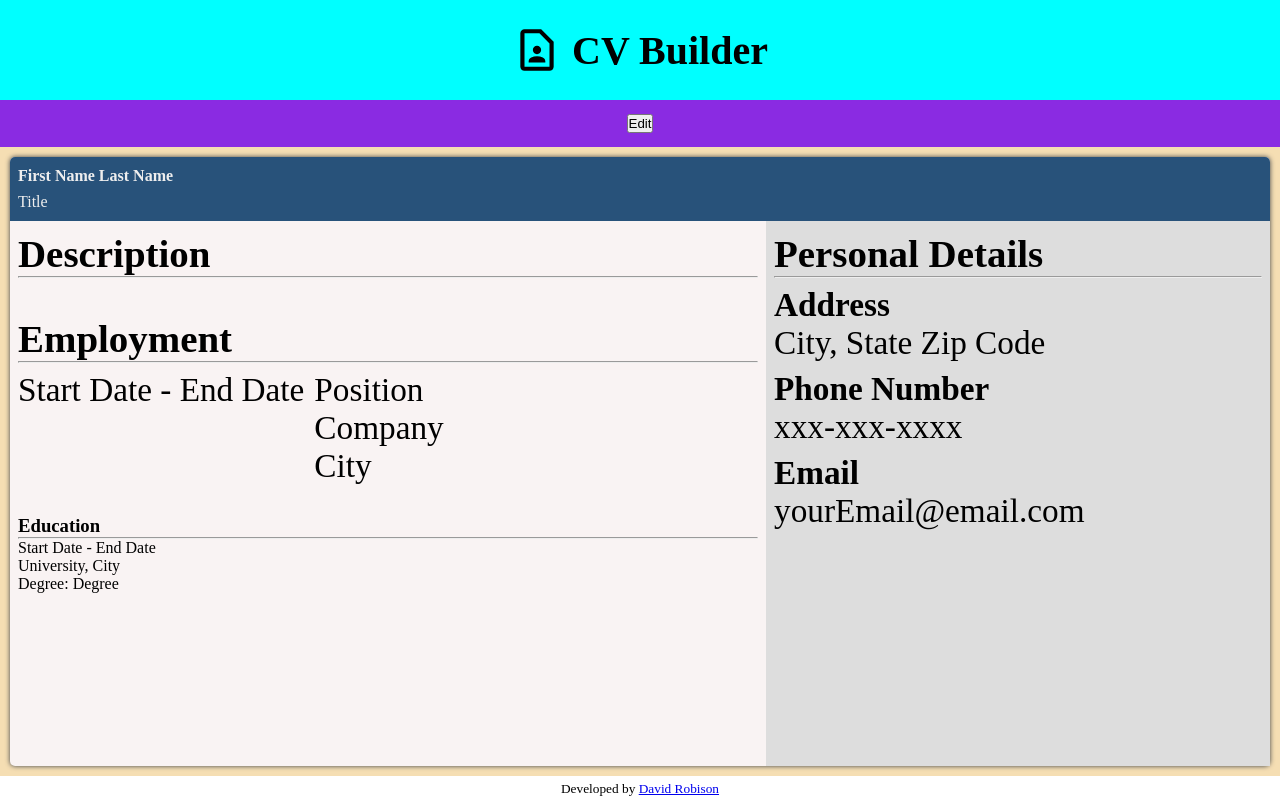
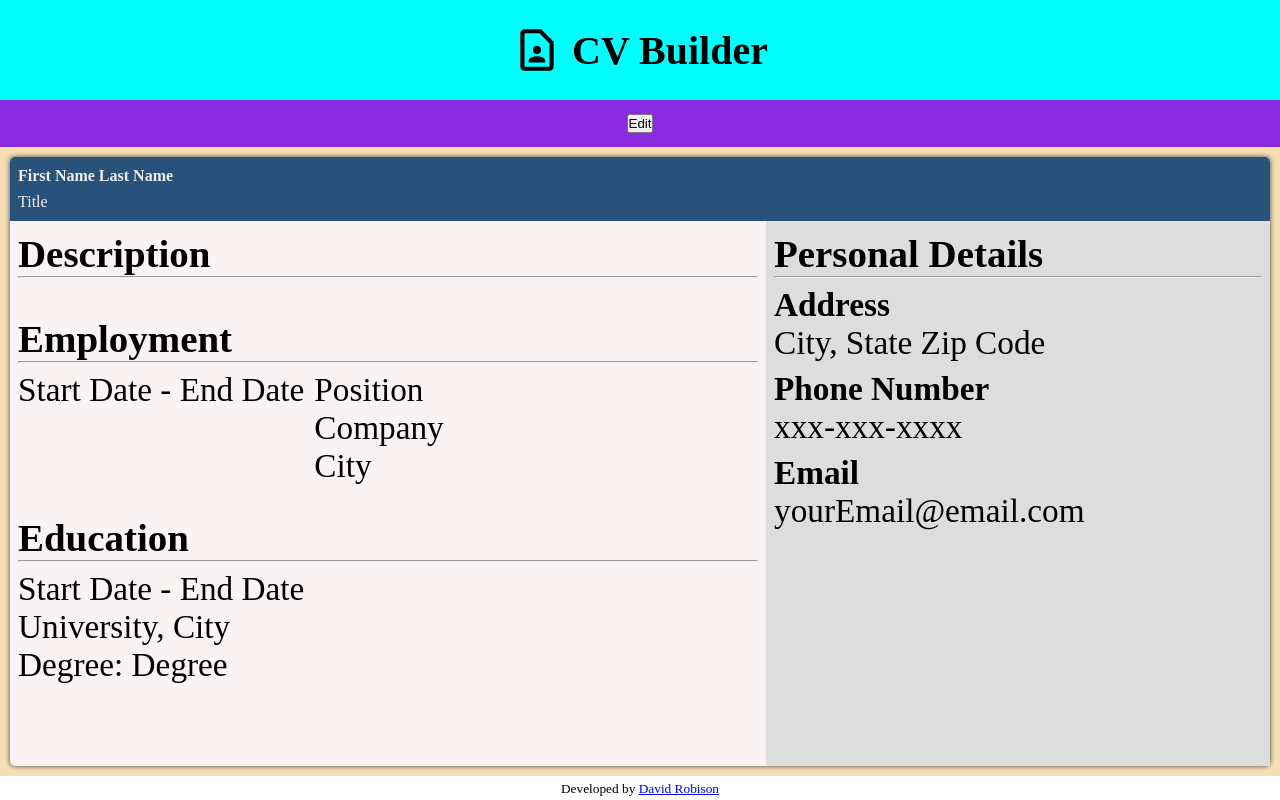
Before and after one commit to robisonwebdev/CV-Application, a React (Create React App) app: page / in a window 1280 px wide. Both pictures are taken after a click on the button "Preview". Built offline with nearby package versions, Linux system fonts and the light colour scheme.

Commit message:
Setup intiail flex, font-size, height, and width for .preview_education

```diff
--- a/src/styles/Main/Preview/PreviewEducation.css
+++ b/src/styles/Main/Preview/PreviewEducation.css
@@ -0,0 +1,9 @@
+.preview_education {
+    display: flex;
+    flex-direction: column;
+    gap: 8px;
+
+    font-size: 2.6vw;
+    height: auto;
+    width: 100%;
+}
```
